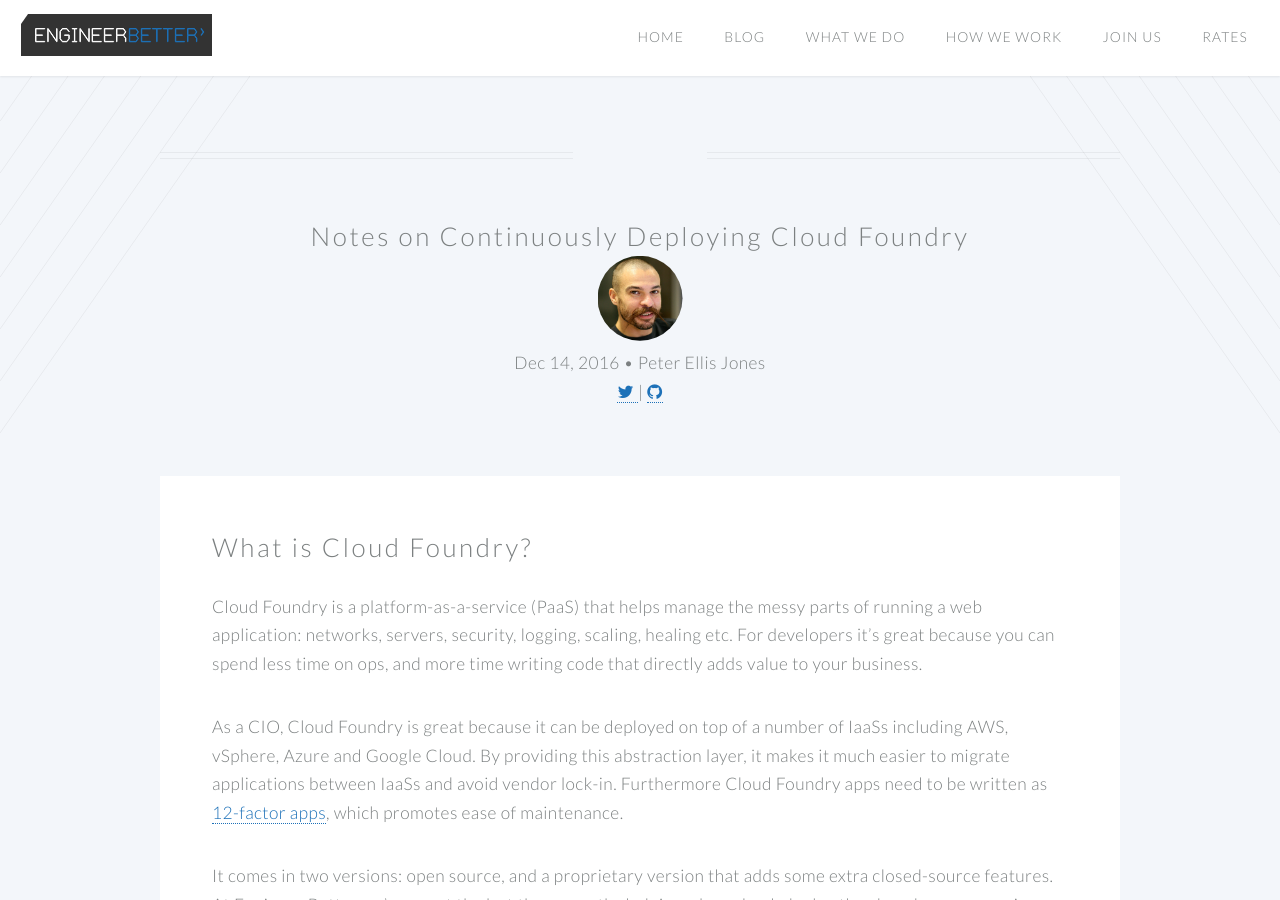
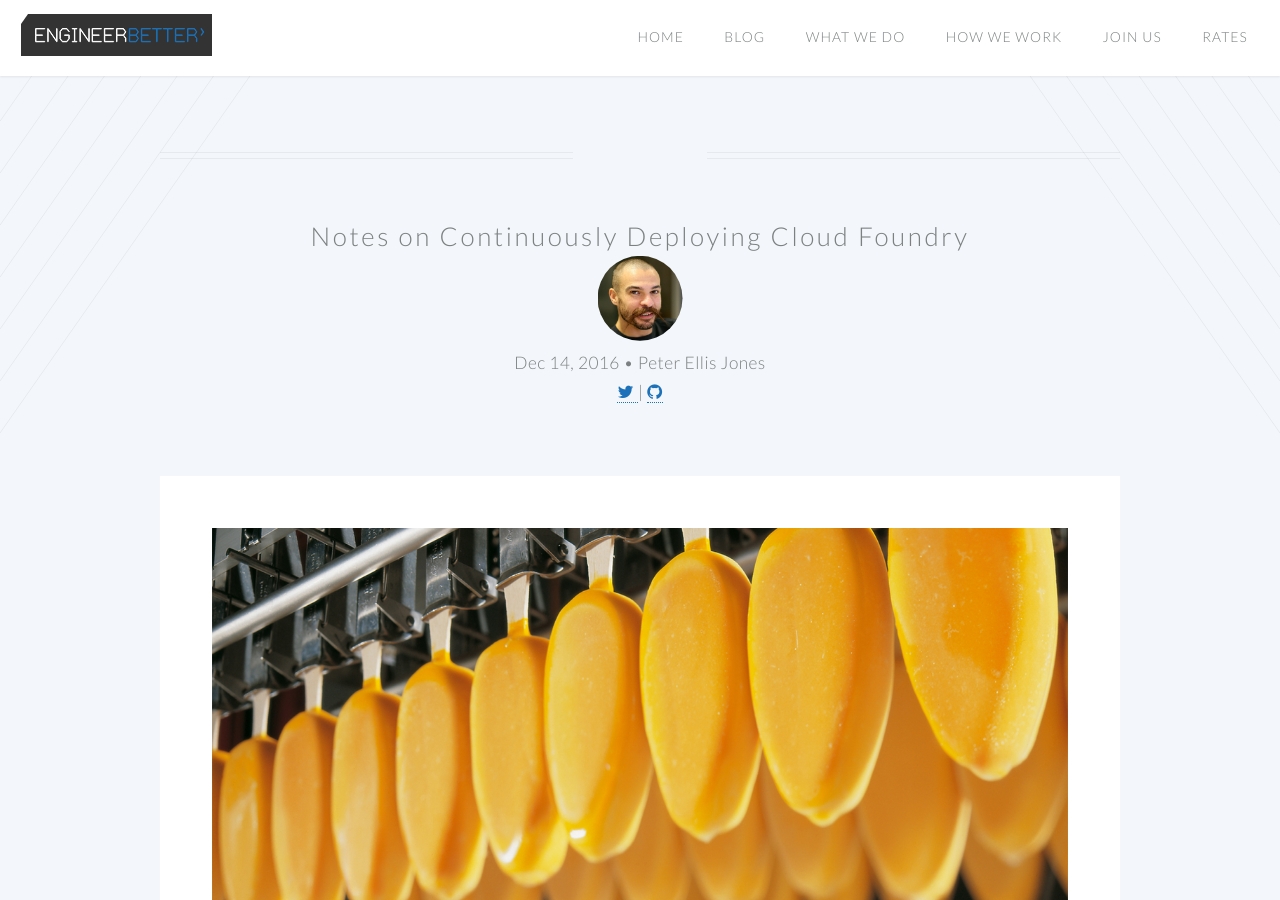
Before and after one commit to DanielJonesEB/engineerbetter.com, a Jekyll site: the page built from _posts/2016-12-14-notes-on-continuously-deploying-cloudfoundry.markdown, in a window 1280 px wide and 900 px high. Built offline with Jekyll 4.4.1, drawn with Linux system fonts in a browser that asks for light colours; comment, search, counter and statistics services are not loaded.

Commit message:
add image to new blog post

```diff
--- a/_posts/2016-12-14-notes-on-continuously-deploying-cloudfoundry.markdown
+++ b/_posts/2016-12-14-notes-on-continuously-deploying-cloudfoundry.markdown
@@ -4,6 +4,9 @@
 author: pete
 comments: true
 ---
+
+<img src="/images/blog/continuous-delivery-ice-cream-factory.jpg" class="image fit">
+
 ## What is Cloud Foundry?
 
 Cloud Foundry is a platform-as-a-service (PaaS) that helps manage the messy parts of running a web application: networks, servers, security, logging, scaling, healing etc. For developers it's great because you can spend less time on ops, and more time writing code that directly adds value to your business.
```
Also changed, not shown: images/blog/continuous-delivery-ice-cream-factory.jpg (added).
